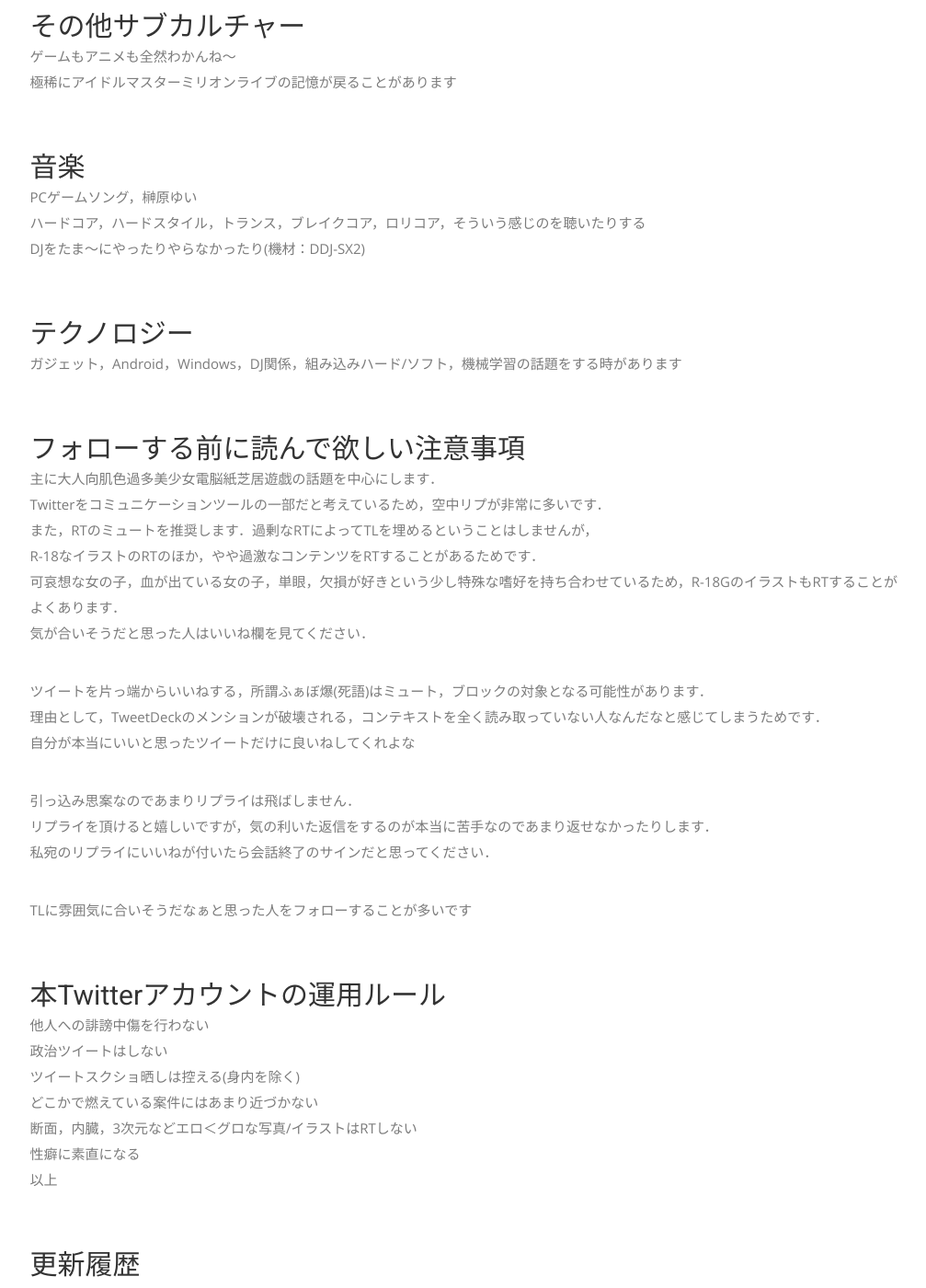
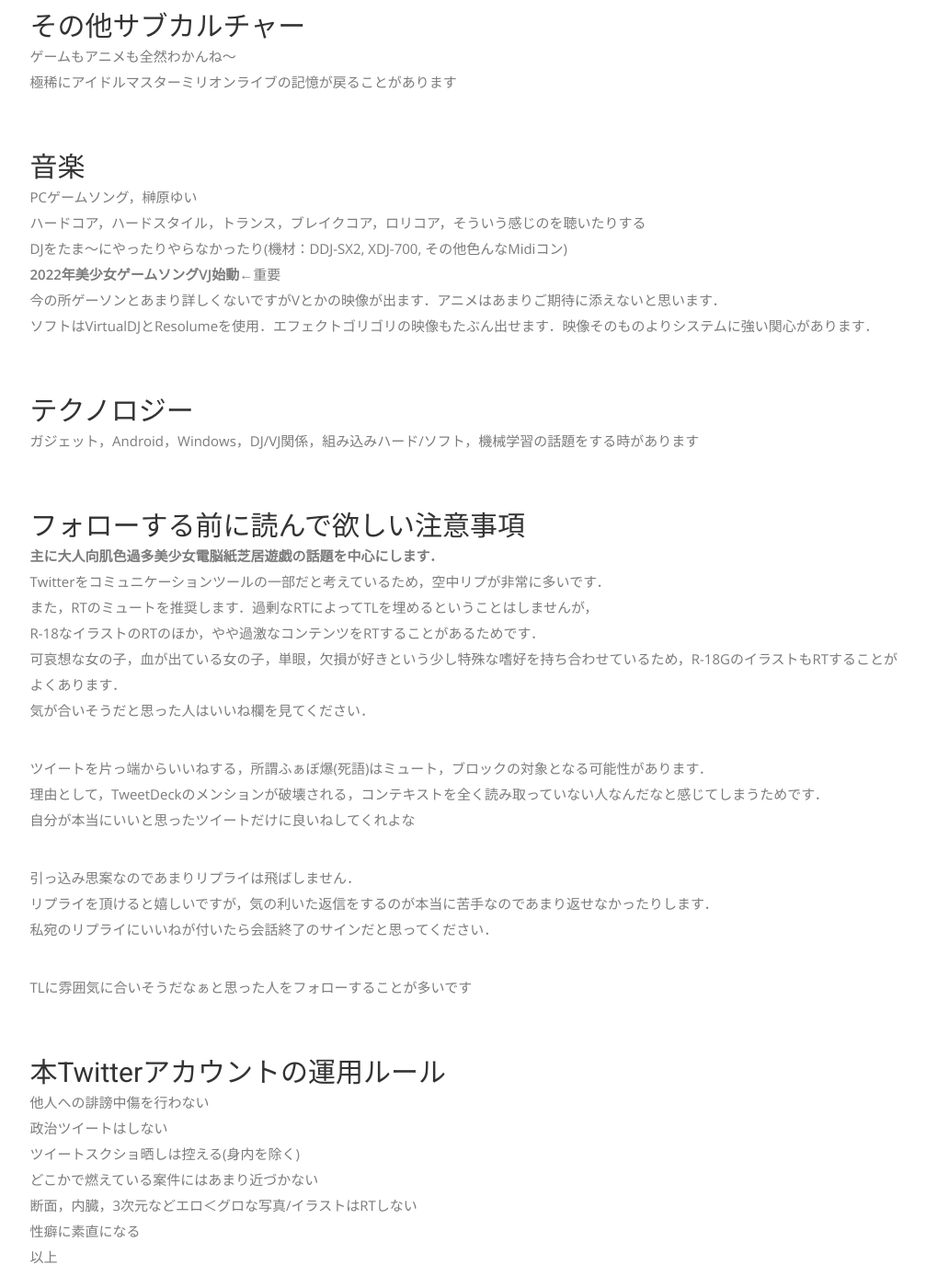
Before and after one commit to bluekani/bluekani-bluekani.github.io, a Jekyll site: the page built from twitter.md, in a window 1280 px wide and 1400 px high, scrolled down 1244 px. Shown: the whole window at 92% size, without its empty margins (135-1142 px from the left). Built offline with Jekyll 4.4.1, drawn with Linux system fonts in a browser that asks for light colours; nearby versions of some CDN libraries; some web fonts are replaced; some of the changed text lies outside the part shown.

Commit message:
Update twitter.md
Fix self-introduction

```diff
--- a/twitter.md
+++ b/twitter.md
@@ -28,11 +28,14 @@ AUGUST，ういんどみる，榊原ゆい，夜明け前より瑠璃色な，
 ## 音楽
 PCゲームソング，榊原ゆい
 ハードコア，ハードスタイル，トランス，ブレイクコア，ロリコア，そういう感じのを聴いたりする
-DJをたま～にやったりやらなかったり(機材：DDJ-SX2)
+DJをたま～にやったりやらなかったり(機材：DDJ-SX2, XDJ-700, その他色んなMidiコン)
+**2022年美少女ゲームソングVJ始動**←重要
+今の所ゲーソンとあまり詳しくないですがVとかの映像が出ます．アニメはあまりご期待に添えないと思います．
+ソフトはVirtualDJとResolumeを使用．エフェクトゴリゴリの映像もたぶん出せます．映像そのものよりシステムに強い関心があります．
 ## テクノロジー
-ガジェット，Android，Windows，DJ関係，組み込みハード/ソフト，機械学習の話題をする時があります
+ガジェット，Android，Windows，DJ/VJ関係，組み込みハード/ソフト，機械学習の話題をする時があります
 ## フォローする前に読んで欲しい注意事項
-主に大人向肌色過多美少女電脳紙芝居遊戯の話題を中心にします．
+**主に大人向肌色過多美少女電脳紙芝居遊戯の話題を中心にします．**
 Twitterをコミュニケーションツールの一部だと考えているため，空中リプが非常に多いです．
 また，RTのミュートを推奨します．過剰なRTによってTLを埋めるということはしませんが，
 R-18なイラストのRTのほか，やや過激なコンテンツをRTすることがあるためです．
@@ -62,3 +65,4 @@ TLに雰囲気に合いそうだなぁと思った人をフォローすること
 
 ## 更新履歴
 2021.01.23 本ページを作成
+2021.01.04 丸一年放置してたってマジ？VJに関する文章を追加
```
